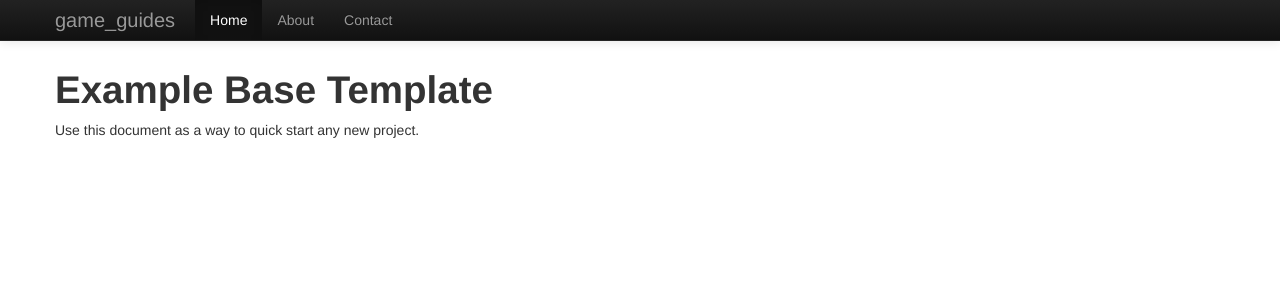
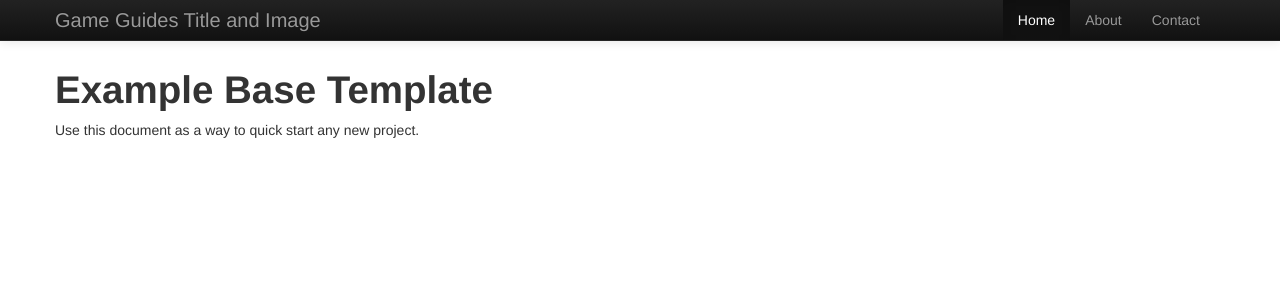
Before and after one commit to frsilent/gameguides, a Django app: page / in a window 1280 px wide. Shown: the top 300 px of the page. Run offline with Django 3.2, Linux system fonts and the light colour scheme.

```diff
--- a/game_guides/static/css/project.css
+++ b/game_guides/static/css/project.css
@@ -1 +1,7 @@
 /*! project specific CSS goes here. */
+
+/* OVERRIDES BOOTSTRAP */
+.navbar .nav {
+	float: right;
+}
+/* END OVERRIDES BOOTSTRAP */
--- a/game_guides/templates/base.html
+++ b/game_guides/templates/base.html
@@ -31,6 +31,8 @@
   </head>
 
   <body>
+    <!-- Menu 1: Header image    Account/upgrade/logout
+         Menu 2: home/videos/contributors/lessons-->
 
     <div class="navbar navbar-inverse navbar-fixed-top">
       <div class="navbar-inner">
@@ -40,7 +42,7 @@
             <span class="icon-bar"></span>
             <span class="icon-bar"></span>
           </a>
-          <a class="brand" href="#">game_guides</a>
+          <a class="brand" href="#">Game Guides Title and Image</a>
           <div class="nav-collapse collapse">
             <ul class="nav">
               <li class="active"><a href="#">Home</a></li>
```
